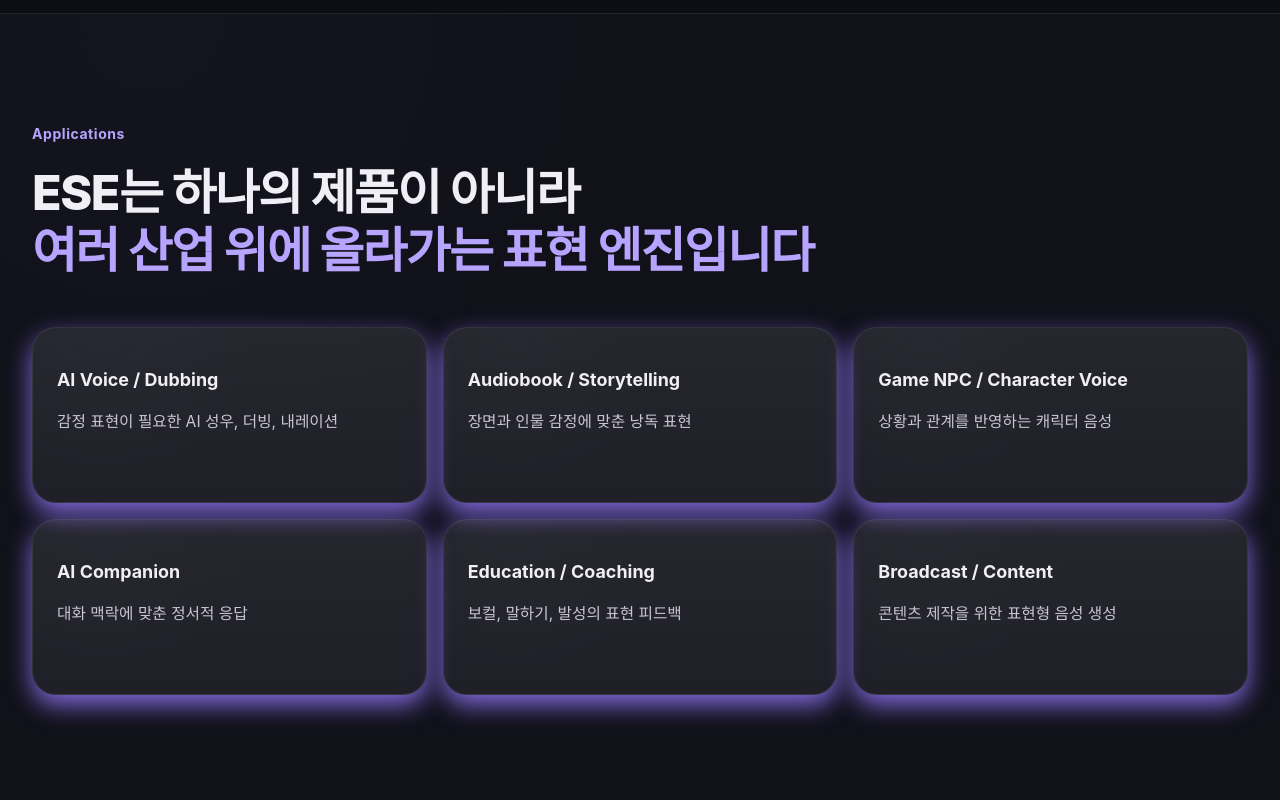
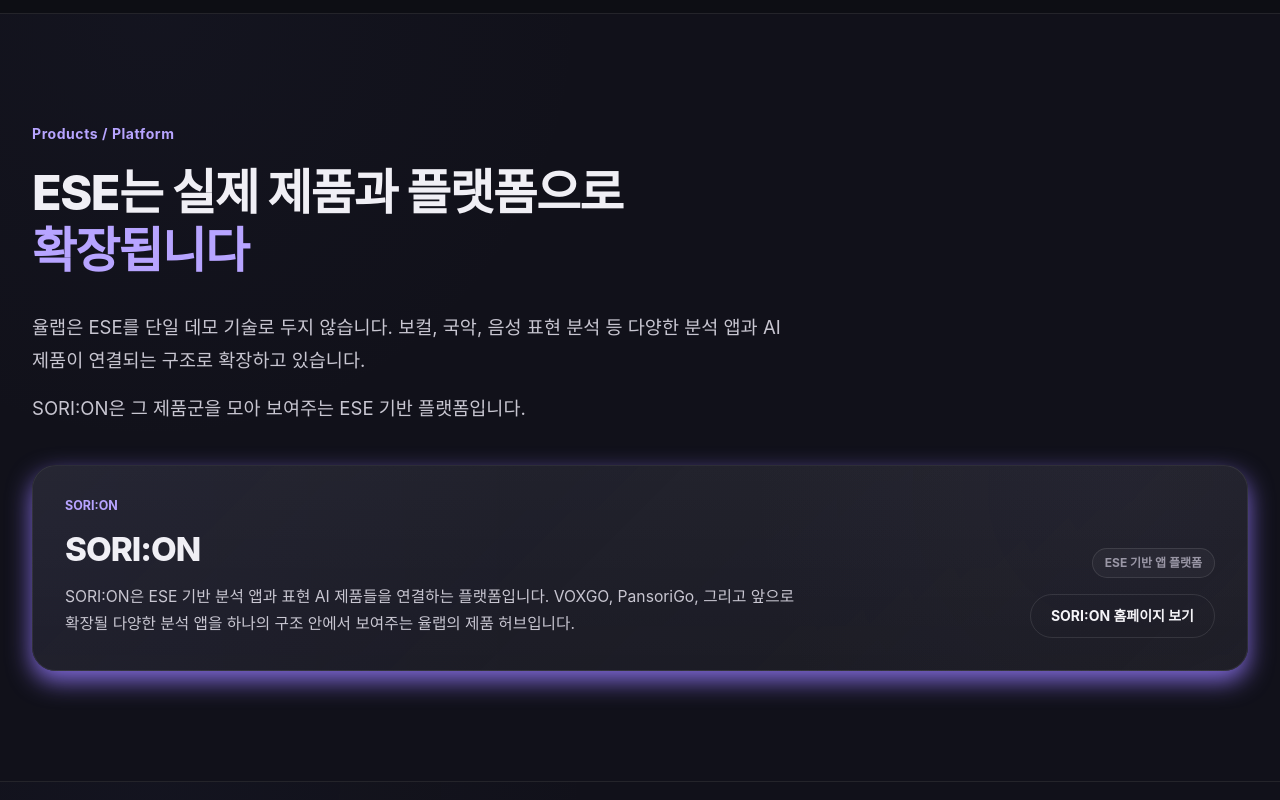
Before and after one commit to YULLAB/yullab-homepage, a Next.js app: page /ese in a window 1280 px wide. Shown: the part 5300-6100 px from the top of the page. Built offline with nearby package versions, Linux system fonts and the light colour scheme.

Commit message:
Add SORI:ON platform links

```diff
--- a/app/ese/page.tsx
+++ b/app/ese/page.tsx
@@ -1,6 +1,8 @@
 import type { Metadata } from "next";
 import { SiteHeader } from "@/components/site-header";
 import { WaveMark } from "@/components/wave-mark";
+
+const SORI_ON_URL = "https://sori-on.com";
 
 export const metadata: Metadata = {
   title: "ESE | YULLAB Expression Sound Engine",
@@ -296,6 +298,42 @@
         </div>
       </ESection>
 
+      <ESection
+        eyebrow="Products / Platform"
+        title="ESE는 실제 제품과 플랫폼으로"
+        accent="확장됩니다"
+        tone="soft"
+      >
+        <div className="ese-platform-copy">
+          <p>
+            율랩은 ESE를 단일 데모 기술로 두지 않습니다. 보컬, 국악, 음성 표현 분석 등
+            다양한 분석 앱과 AI 제품이 연결되는 구조로 확장하고 있습니다.
+          </p>
+          <p>
+            SORI:ON은 그 제품군을 모아 보여주는 ESE 기반 플랫폼입니다.
+          </p>
+        </div>
+        <article className="platform-band ese-platform-band">
+          <div className="platform-band-content">
+            <div>
+              <p className="text-label font-bold text-accent">SORI:ON</p>
+              <h3>SORI:ON</h3>
+              <p>
+                SORI:ON은 ESE 기반 분석 앱과 표현 AI 제품들을 연결하는 플랫폼입니다.
+                VOXGO, PansoriGo, 그리고 앞으로 확장될 다양한 분석 앱을 하나의 구조
+                안에서 보여주는 율랩의 제품 허브입니다.
+              </p>
+            </div>
+            <div className="platform-band-side">
+              <span>ESE 기반 앱 플랫폼</span>
+              <a className="button-secondary button-compact" href={SORI_ON_URL} target="_blank" rel="noreferrer">
+                SORI:ON 홈페이지 보기
+              </a>
+            </div>
+          </div>
+        </article>
+      </ESection>
+
       <ESection eyebrow="Applications" title="ESE는 하나의 제품이 아니라" accent="여러 산업 위에 올라가는 표현 엔진입니다" tone="soft">
         <div className="ese-app-grid">
           {applications.map(([title, body]) => (
--- a/app/globals.css
+++ b/app/globals.css
@@ -82,6 +82,10 @@
 
   .button-secondary {
     @apply inline-flex min-h-12 items-center justify-center rounded-full border border-white/10 px-6 text-sm font-bold text-primary transition hover:border-accent hover:text-accent focus:outline-none focus:ring-2 focus:ring-accent focus:ring-offset-2 focus:ring-offset-ink;
+  }
+
+  .hero-sub-link {
+    @apply mt-5 inline-flex text-sm font-semibold text-muted transition hover:text-accent;
   }
 
   .content-block {
@@ -176,6 +180,50 @@
 
   .product-status {
     @apply inline-flex rounded-full border border-white/10 bg-white/[0.035] px-3 py-1.5 text-xs font-bold text-muted;
+  }
+
+  .platform-band {
+    @apply relative mt-5 overflow-hidden rounded-[24px] border border-white/[0.08] bg-white/[0.035] p-6 shadow-violet transition duration-300 hover:border-white/15 sm:p-8;
+    background-image:
+      linear-gradient(180deg, rgba(255,255,255,0.055), rgba(255,255,255,0.026)),
+      radial-gradient(circle at 90% 12%, rgba(94, 86, 132, 0.06), transparent 34%),
+      linear-gradient(135deg, rgba(20,21,34,0.72), rgba(17,17,26,0.48));
+  }
+
+  .platform-band::after {
+    content: "";
+    position: absolute;
+    inset: 0;
+    pointer-events: none;
+    border-radius: inherit;
+    background: linear-gradient(90deg, rgba(183,164,255,0.16), transparent 42%);
+    opacity: 0.16;
+  }
+
+  .platform-band-content {
+    @apply relative z-10 grid gap-7 lg:grid-cols-[1fr_17rem] lg:items-end;
+  }
+
+  .platform-band h3 {
+    @apply mt-4 text-title;
+    font-size: clamp(1.6rem, 2.6vw, 2.25rem);
+    font-weight: 800;
+    line-height: 1.16;
+    letter-spacing: -0.03em;
+  }
+
+  .platform-band p:not(.text-label) {
+    @apply mt-4 max-w-3xl text-body;
+    font-size: clamp(0.98rem, 1.1vw, 1.08rem);
+    line-height: 1.7;
+  }
+
+  .platform-band-side {
+    @apply flex flex-col items-start gap-4 lg:items-end;
+  }
+
+  .platform-band-side span {
+    @apply rounded-full border border-white/10 bg-white/[0.035] px-3 py-1.5 text-xs font-bold text-muted;
   }
 
   .validation-row {
@@ -354,6 +402,14 @@
     @apply mt-12 grid gap-5 lg:grid-cols-3;
   }
 
+  .ese-platform-copy {
+    @apply mt-8 max-w-3xl space-y-4 text-body-large;
+  }
+
+  .ese-platform-band {
+    @apply mt-10;
+  }
+
   .ese-detail-card {
     @apply min-h-64 p-7;
   }
--- a/app/page.tsx
+++ b/app/page.tsx
@@ -2,6 +2,8 @@
 import { Section } from "@/components/section";
 import { SiteHeader } from "@/components/site-header";
 import { WaveMark } from "@/components/wave-mark";
+
+const SORI_ON_URL = "https://sori-on.com";
 
 const techCards = [
   {
@@ -96,6 +98,9 @@
                 문의하기
               </a>
             </div>
+            <a className="hero-sub-link" href="#products">
+              ESE 기반 제품 플랫폼 SORI:ON 보기 →
+            </a>
           </div>
 
           <div className="hidden lg:block">
@@ -168,8 +173,8 @@
             <span>제품과 적용 분야</span>
           </h2>
           <p className="max-w-[560px] text-body-large">
-            <span className="block">율랩의 제품은 하나의 앱에 머물지 않습니다.</span>
-            <span className="block">ESE를 기반으로 교육, 콘텐츠, 음성 경험 전반에 적용할 수 있는 표현 AI 제품군을 확장하고 있습니다.</span>
+            <span className="block">율랩의 기술은 하나의 앱에 머물지 않습니다.</span>
+            <span className="block">ESE를 기반으로 보컬, 국악, 음성, 교육, 콘텐츠 영역으로 확장되는 제품과 플랫폼을 만들어가고 있습니다.</span>
           </p>
         </div>
         <div className="grid items-stretch gap-5 lg:grid-cols-3">
@@ -192,6 +197,25 @@
             </article>
           ))}
         </div>
+        <article className="platform-band">
+          <div className="platform-band-content">
+            <div>
+              <p className="text-label font-bold text-accent">Platform</p>
+              <h3>SORI:ON</h3>
+              <p>
+                SORI:ON은 ESE 기반으로 만들어지는 분석 앱과 표현 AI 제품들을 연결하는
+                플랫폼입니다. VOXGO, PansoriGo, 그리고 앞으로 확장될 다양한 분석 앱을
+                하나의 구조 안에서 보여주는 율랩의 제품 허브입니다.
+              </p>
+            </div>
+            <div className="platform-band-side">
+              <span>ESE 기반 앱 플랫폼</span>
+              <a className="button-secondary button-compact" href={SORI_ON_URL} target="_blank" rel="noreferrer">
+                SORI:ON 홈페이지 보기
+              </a>
+            </div>
+          </div>
+        </article>
       </Section>
 
       <Section id="validation" eyebrow="Validation">
```
